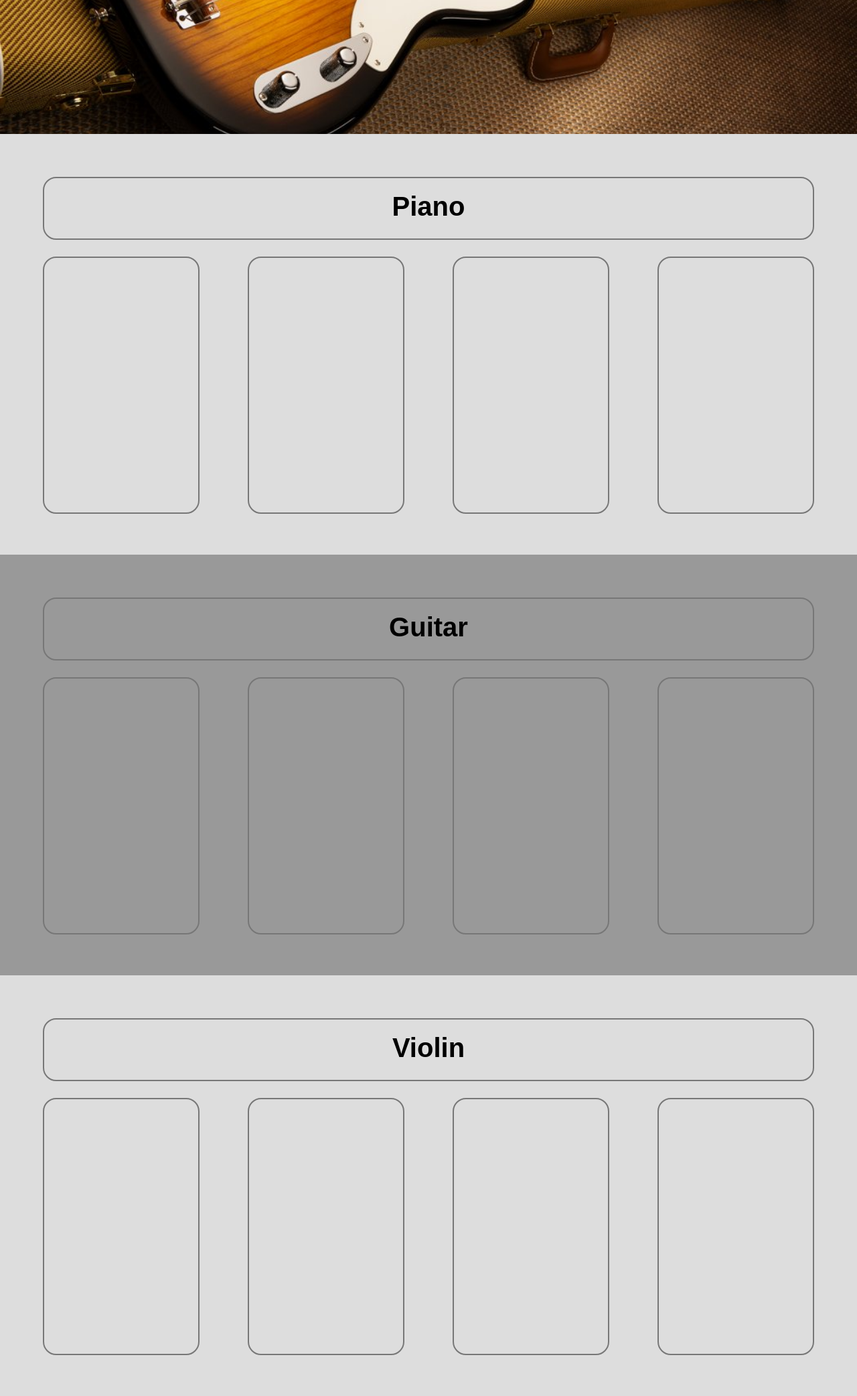
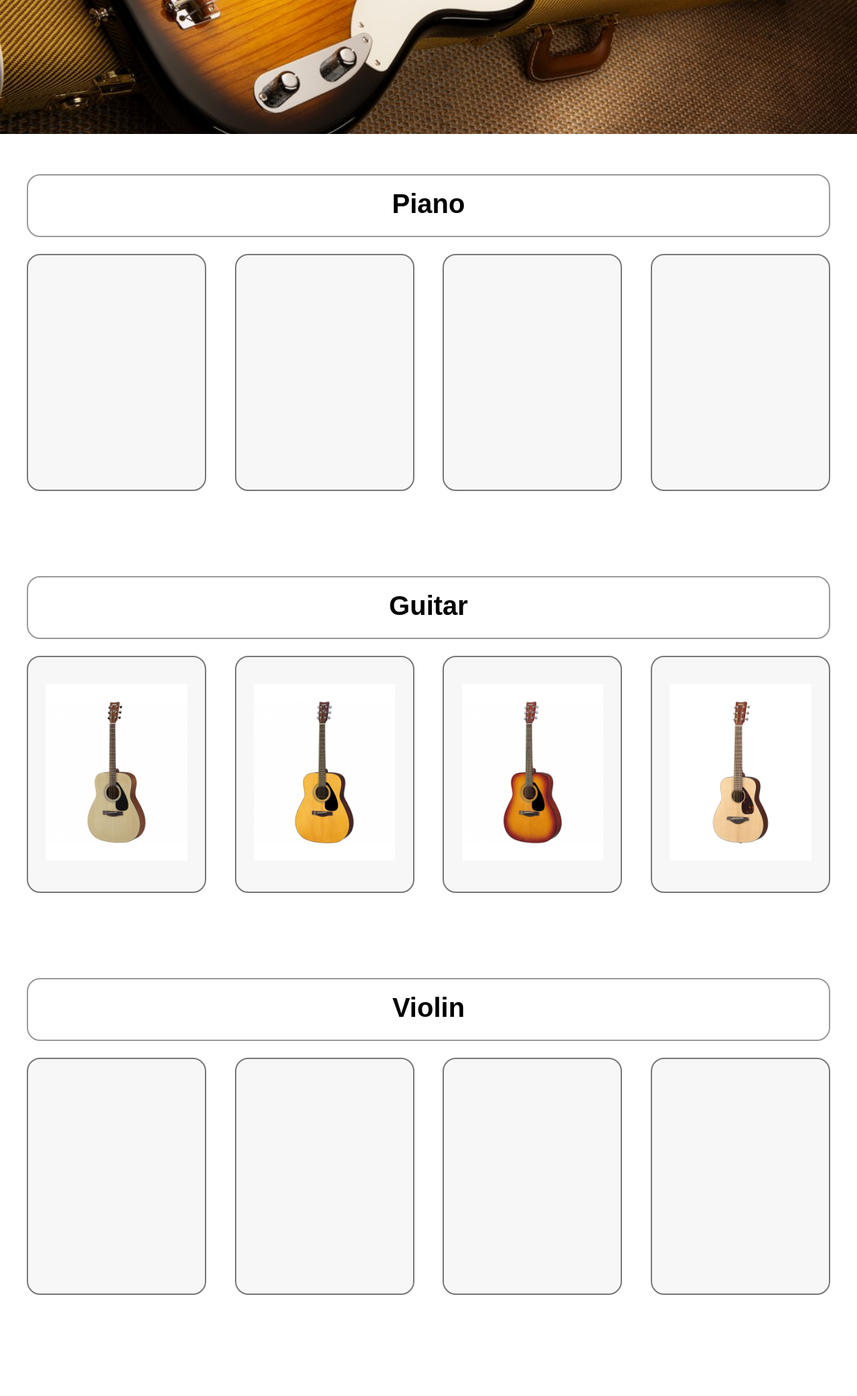
Before and after one commit to TongHeang1202/cs128_final, a PHP site: page / in a window 1280 px wide. Shown: the part 470-2554 px from the top of the page at 67% size. After the commit the page ends 2403 px from the top, so only its background shows below. Run offline with PHP 8.4, Linux system fonts and the light colour scheme.

Commit message:
background

```diff
--- a/css/master.css
+++ b/css/master.css
@@ -25,10 +25,13 @@
     flex-wrap: wrap;
     align-content: flex-start;
     row-gap: 5%;
-    width: 90%;
+    width: 1200px;
+    margin: 0 auto;
     height: 500px;
-    padding: 5%;
-    background-color: #ddd;
+    padding: 40px;
+    border-radius: 20px;
+    margin-top: 20px;
+    /* background-color: #ddd; */
 }
 
 .product-showcase-header {
@@ -37,18 +40,25 @@
     padding: 20px 0px;
     font-size: 20px;
     text-align: center;
-    border: 2px solid #777;
+    border: 2px solid #9a9999;
     border-radius: 20px;
 }
 
 .product-showcase {
-    width: 20%;
-    height: 380px;
+    text-align: center;
+    width: 22%;
+    height: 350px;
+    background-color: #f7f7f7;
     border: 2px solid #777;
     border-radius: 20px;
 }
 
 
-.guitar-container {
-    background-color: #999;
+/* .guitar-container {
+    background-color: rgb(209, 193, 193);
+} */
+
+.product-showcase img {
+    width: 80%;
+    margin-top: 40px;
 }
--- a/index.html
+++ b/index.html
@@ -66,23 +66,28 @@
             <div class="product-showcase-header">
                 <h1>Guitar</h1>
             </div>
+
             <div class="product-showcase guitar1">
-
+                <a href="#"><img src="/images/guitar1.jpg"></a>
+                <!-- <p>Yamaha F280 Natural Acoustic Guitar</p> -->
             </div>
 
-            <div class="product-showcase guitar1">
-
+            <div class="product-showcase guitar2">
+                <!-- <p>Yamaha F310 Natural Acoustic Guitar</p> -->
+                <a href="#"><img src="/images/guitar2.jpg"></a>
             </div>
 
-            <div class="product-showcase guitar1">
-
+            <div class="product-showcase guitar3">
+                <!-- <p>Yamaha F310 TBS Acoustic Guitar</p> -->
+                <a href="#"><img src="/images/guitar3.jpg"></a>
             </div>
 
-            <div class="product-showcase guitar1">
-
+            <div class="product-showcase guitar4">
+                <!-- <p>Yamaha JR2 Natural Acoustic Guitar</p> -->
+                <a href="#"><img src="/images/guitar4.png"></a>
             </div>
         </div>
-        </div>
+
         <!-- Close Guitar Showcase div -->
 
         <!-- Open Violin Showcase div -->
@@ -109,6 +114,7 @@
         </div>
         <!-- Close Violin Showcase div -->
     </div>
+</div>
     <!-- Clsoe Main Body Container -->
 
     <!-- Put Footer Below This -->
```
